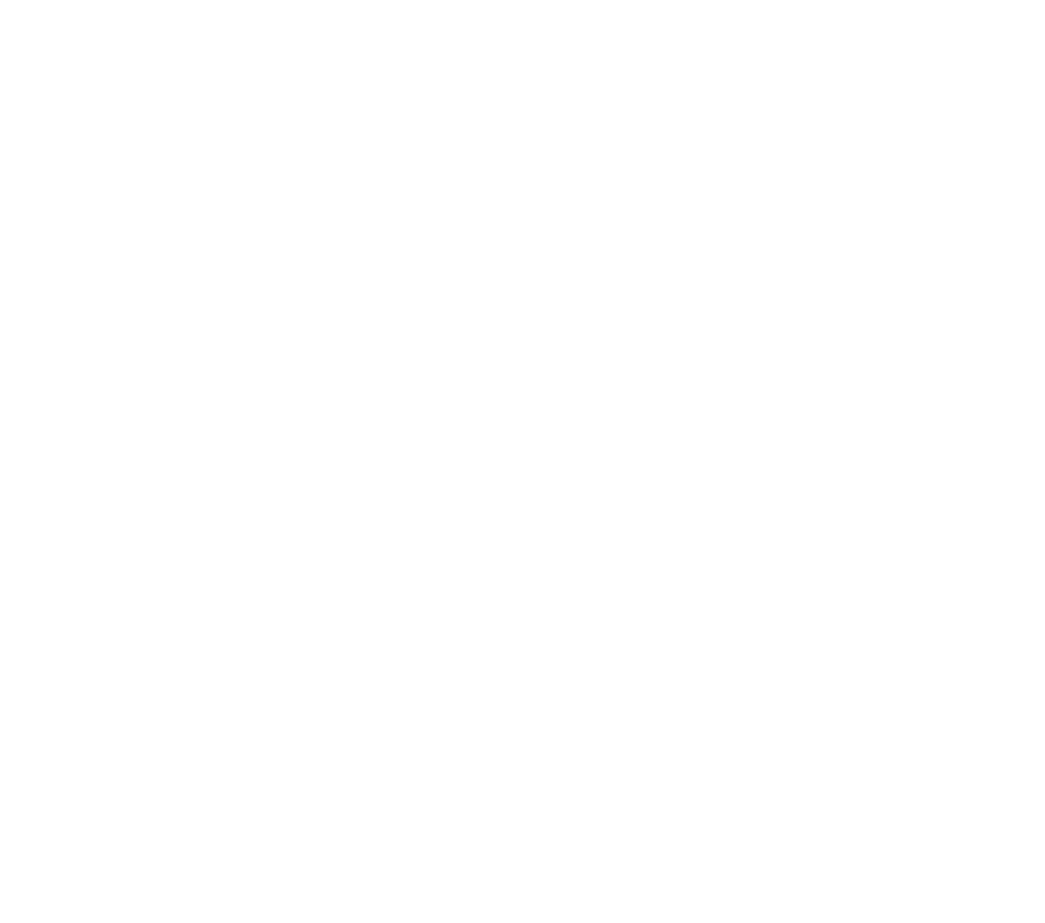
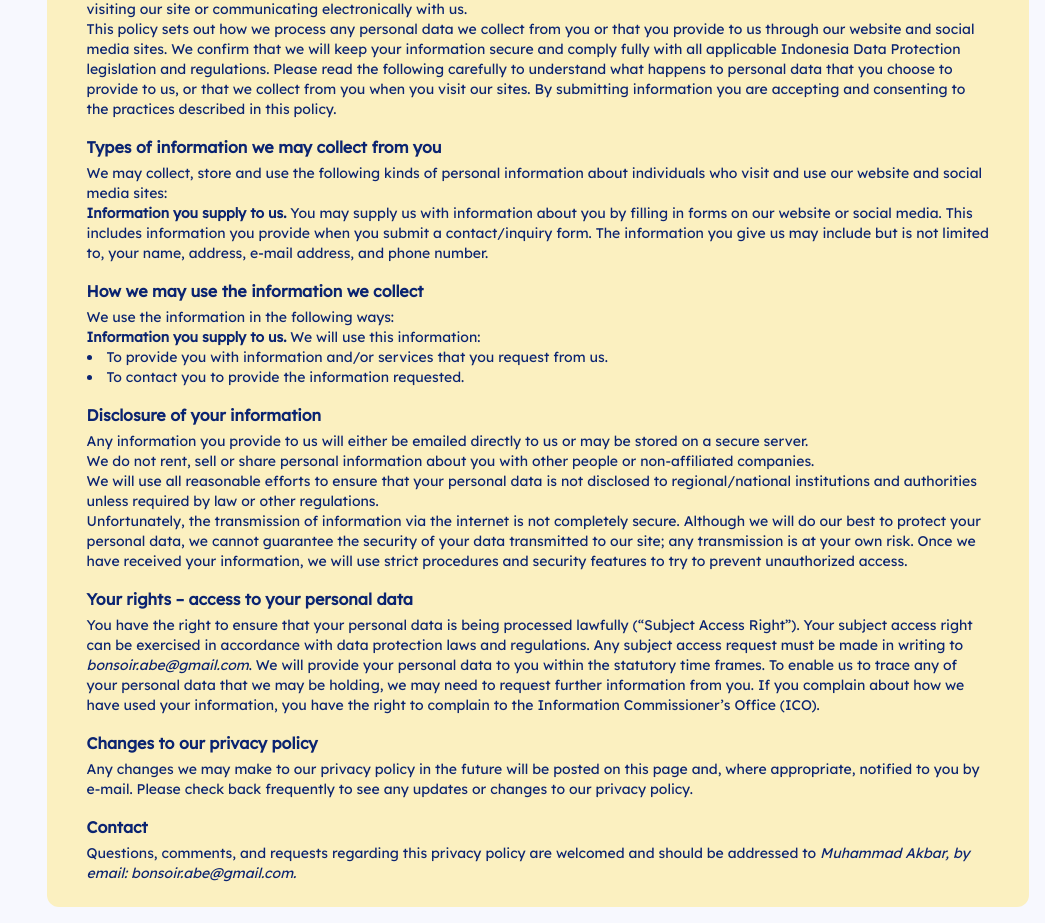
Before and after one commit to abedevjs/baka-v1-fe-tailwind-react, a React (Vite) app: page /rules in a window 1280 px wide. Shown: the part 1701-2624 px from the top of the page, without its empty margins (235-1280 px from the left). Before the commit the page ends 1620 px from the top, so only its background shows below. Built offline with nearby package versions, Linux system fonts and the light colour scheme; no server answers.

Commit message:
adding privacy policy

```diff
--- a/src/pages/Login.jsx
+++ b/src/pages/Login.jsx
@@ -1,4 +1,4 @@
-import { useNavigate } from "react-router-dom";
+import { Link, useNavigate } from "react-router-dom";
 import { useIsAuthenticated } from "../features/authentication/useAuth";
 import ContentWrapper from "../ui/ContentWrapper";
 import Spinner from "../ui/Spinner";
@@ -79,6 +79,13 @@
               </div>
             </button>
           </div>
+          {/* Link Syarat dan Ketentuan */}
+          <Link
+            to="/rules"
+            className=" mt-4 text-xs font-thin text-blue-500 underline duration-300 hover:text-primaryBlueBold sm:mt-0"
+          >
+            Privacy Policy
+          </Link>
         </div>
       </div>
     </ContentWrapper>
--- a/src/pages/Rules.jsx
+++ b/src/pages/Rules.jsx
@@ -2,6 +2,7 @@
 import ContentWrapper from "../ui/ContentWrapper";
 import { TabRules, RulesParagrafContent } from "../ui/TabRules";
 import TextBox from "../ui/TextBox";
+import Policy from "../ui/Policy";
 
 function Rules() {
   const [open, setOpen] = useState(1); //* saya pakai useState di sini karena pargraf content terbuka dgn angka. angka tsb di pass back and forth antara TabRules sebagai child dan Rules(halaman ini) sebagai parent.
@@ -38,6 +39,8 @@
         {/* Paragraf Container start */}
         <RulesParagrafContent contentNumber={open} />
         {/* Paragraf Container start */}
+
+        <Policy />
       </>
     </ContentWrapper>
   );
--- /dev/null
+++ b/src/ui/Policy.jsx
@@ -0,0 +1,126 @@
+function Policy() {
+  return (
+    <div className=" w-full px-4 text-sm sm:px-0 sm:text-xs">
+      <h1 className=" mb-4 text-2xl font-semibold text-center capitalize">
+        PRIVACY POLICY
+      </h1>
+
+      <p>
+        This Privacy Policy is prepared by{" "}
+        <span className=" italic">BAKA BAGASI</span> and whose registered
+        address is{" "}
+        <span className=" italic">
+          Infiniti Office, Belleza BSA 1st Floor Permata Hijau, Kebayoran Lama
+          12210 Jakarta - Indonesia.
+        </span>{" "}
+        (“We”) are committed to protecting and preserving the privacy of our
+        visitors when visiting our site or communicating electronically with us.
+      </p>
+      <p>
+        This policy sets out how we process any personal data we collect from
+        you or that you provide to us through our website and social media
+        sites. We confirm that we will keep your information secure and comply
+        fully with all applicable Indonesia Data Protection legislation and
+        regulations. Please read the following carefully to understand what
+        happens to personal data that you choose to provide to us, or that we
+        collect from you when you visit our sites. By submitting information you
+        are accepting and consenting to the practices described in this policy.
+      </p>
+
+      <h2 className=" mt-4 mb-1 text-base font-semibold">
+        Types of information we may collect from you
+      </h2>
+      <p>
+        We may collect, store and use the following kinds of personal
+        information about individuals who visit and use our website and social
+        media sites:
+      </p>
+      <p>
+        <span className=" font-semibold">Information you supply to us.</span>{" "}
+        You may supply us with information about you by filling in forms on our
+        website or social media. This includes information you provide when you
+        submit a contact/inquiry form. The information you give us may include
+        but is not limited to, your name, address, e-mail address, and phone
+        number.
+      </p>
+
+      <h2 className=" mt-4 mb-1 text-base font-semibold">
+        How we may use the information we collect
+      </h2>
+      <p>We use the information in the following ways:</p>
+      <p>
+        <span className=" font-semibold">Information you supply to us.</span> We
+        will use this information:
+        <ul className=" list-inside list-disc">
+          <li>
+            To provide you with information and/or services that you request
+            from us.
+          </li>
+          <li>To contact you to provide the information requested.</li>
+        </ul>
+      </p>
+
+      <h2 className=" mt-4 mb-1 text-base font-semibold">
+        Disclosure of your information
+      </h2>
+      <p>
+        Any information you provide to us will either be emailed directly to us
+        or may be stored on a secure server.
+      </p>
+      <p>
+        We do not rent, sell or share personal information about you with other
+        people or non-affiliated companies.
+      </p>
+      <p>
+        We will use all reasonable efforts to ensure that your personal data is
+        not disclosed to regional/national institutions and authorities unless
+        required by law or other regulations.
+      </p>
+      <p>
+        Unfortunately, the transmission of information via the internet is not
+        completely secure. Although we will do our best to protect your personal
+        data, we cannot guarantee the security of your data transmitted to our
+        site; any transmission is at your own risk. Once we have received your
+        information, we will use strict procedures and security features to try
+        to prevent unauthorized access.
+      </p>
+
+      <h2 className=" mt-4 mb-1 text-base font-semibold">
+        Your rights – access to your personal data
+      </h2>
+      <p>
+        You have the right to ensure that your personal data is being processed
+        lawfully (“Subject Access Right”). Your subject access right can be
+        exercised in accordance with data protection laws and regulations. Any
+        subject access request must be made in writing to{" "}
+        <span className="italic">bonsoir.abe@gmail.com</span>. We will provide
+        your personal data to you within the statutory time frames. To enable us
+        to trace any of your personal data that we may be holding, we may need
+        to request further information from you. If you complain about how we
+        have used your information, you have the right to complain to the
+        Information Commissioner’s Office (ICO).
+      </p>
+
+      <h2 className=" mt-4 mb-1 text-base font-semibold">
+        Changes to our privacy policy
+      </h2>
+      <p>
+        Any changes we may make to our privacy policy in the future will be
+        posted on this page and, where appropriate, notified to you by e-mail.
+        Please check back frequently to see any updates or changes to our
+        privacy policy.
+      </p>
+
+      <h2 className=" mt-4 mb-1 text-base font-semibold">Contact</h2>
+      <p>
+        Questions, comments, and requests regarding this privacy policy are
+        welcomed and should be addressed to{" "}
+        <span className="italic">
+          Muhammad Akbar, by email: bonsoir.abe@gmail.com.
+        </span>
+      </p>
+    </div>
+  );
+}
+
+export default Policy;
--- a/src/ui/TabRules.jsx
+++ b/src/ui/TabRules.jsx
@@ -172,7 +172,7 @@
       <div
         className={`${
           contentNumber == 1 ? " flex flex-col" : "hidden"
-        } w-full p-6 space-y-8 sm:mt-4 sm:p-2 sm:space-y-4`}
+        } w-full mb-8 p-6 space-y-8 sm:mt-4 sm:p-2 sm:space-y-4`}
       >
         <span className=" p-2 text-base rounded-md bg-secondaryYellow sm:text-sm">
           Untuk Traveler penjual Bagasi:
@@ -319,7 +319,7 @@
       <div
         className={`${
           contentNumber == 2 ? " flex flex-col" : "hidden"
-        } w-full p-6 space-y-8 sm:mt-4 sm:p-2 sm:space-y-4`}
+        } w-full mb-8 p-6 space-y-8 sm:mt-4 sm:p-2 sm:space-y-4`}
       >
         <span className=" p-2 text-base rounded-md bg-secondaryYellow sm:text-sm">
           Untuk Jastiper pembeli Bagasi:
```
